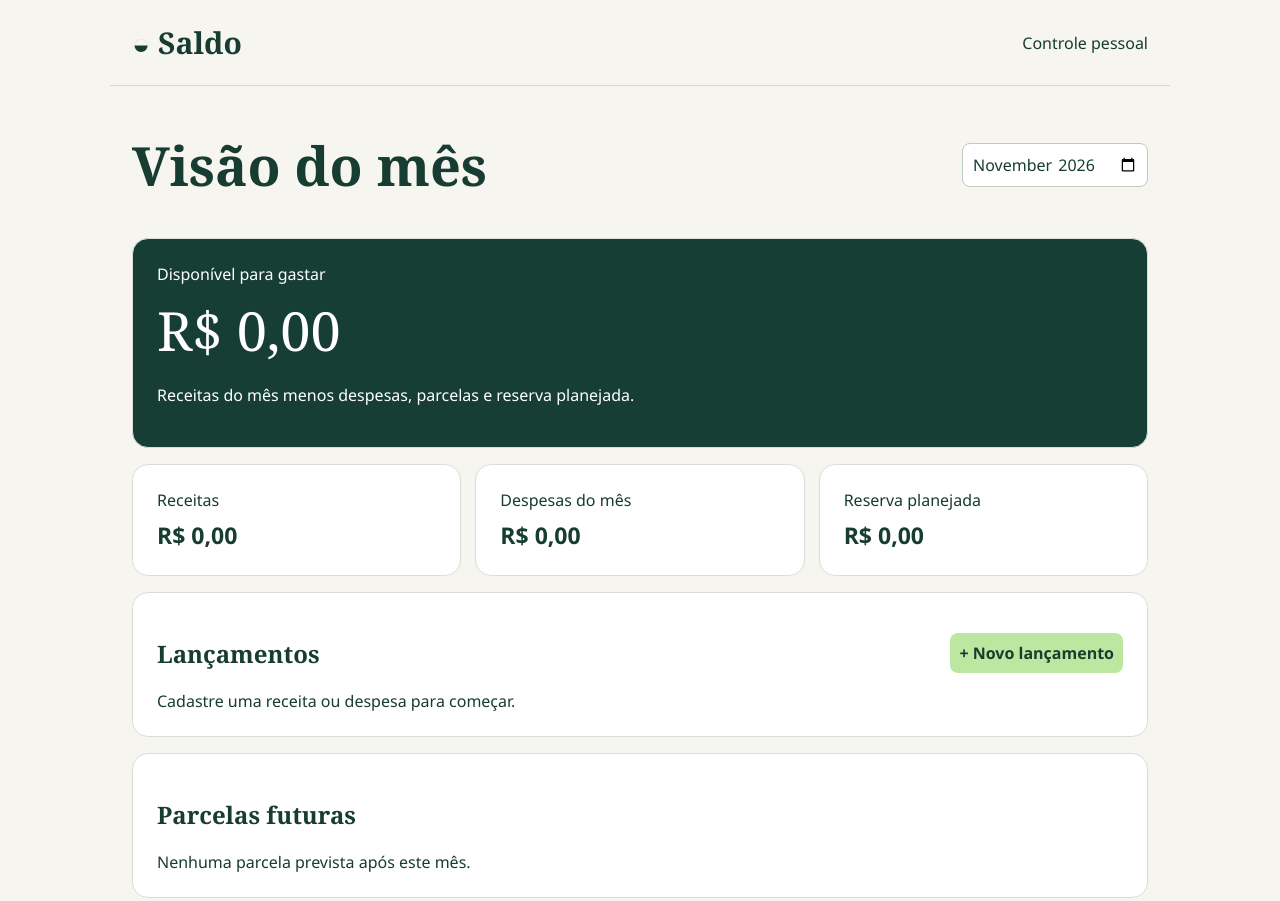
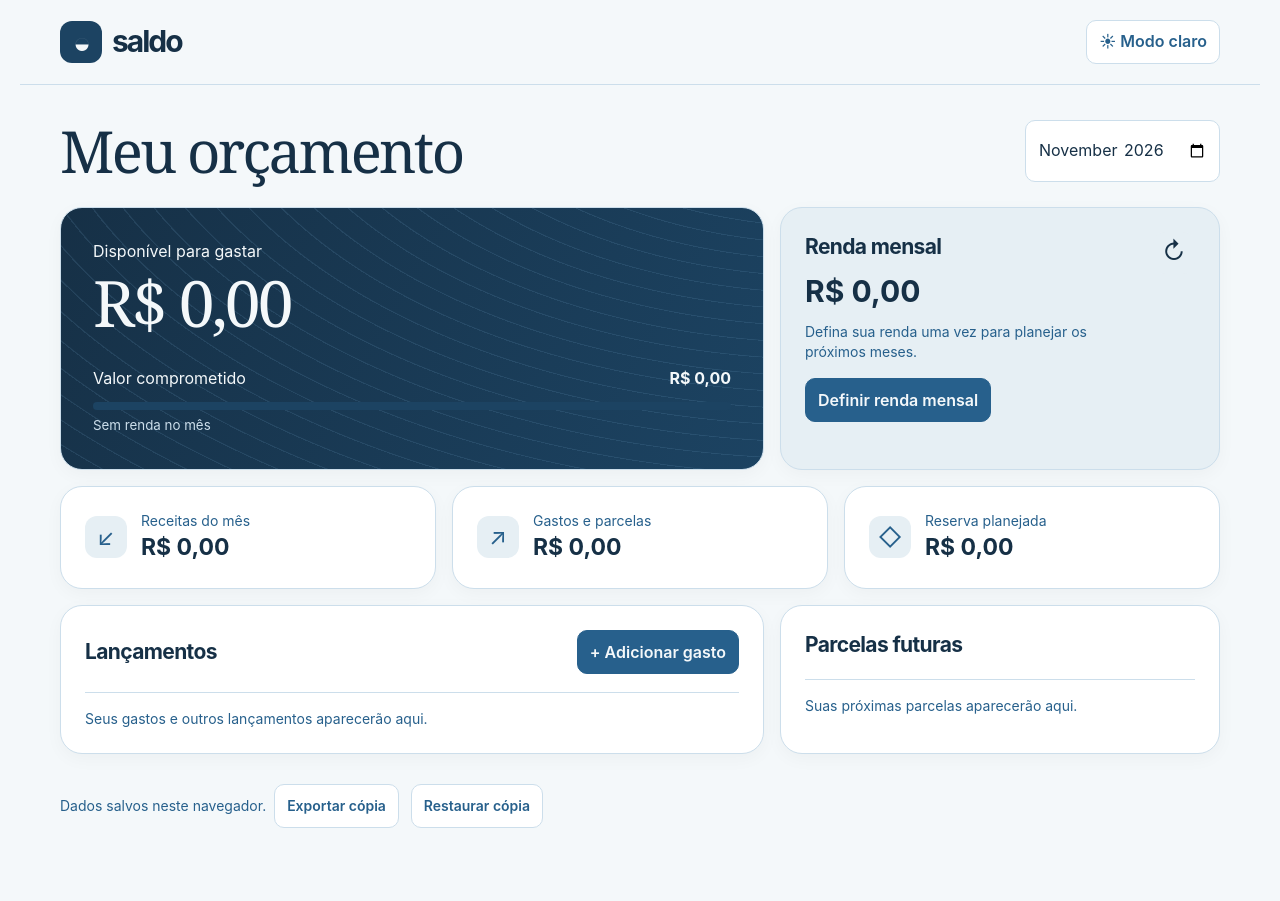
Before and after one commit to levivitordev/controleFinanceiro, a plain HTML site: page index.html in a window 1280 px wide. Shown: the top 901 px of the page. After the commit the page ends 862 px from the top, so only its background shows below. Drawn offline with Linux system fonts and the light colour scheme.

Commit message:
Redesenha painel responsivo com renda recorrente e temas azul-celeste

```diff
--- a/app.js
+++ b/app.js
@@ -6,9 +6,9 @@ const key = 'saldo-pessoal-v1';
 const now = new Date();
 $('month').value = now.getFullYear() + '-' + String(now.getMonth()+1).padStart(2,'0');
 let editing = null;
-const kinds = {income:'Receita',expense:'Despesa',reserve:'Reserva'};
+const kinds = {income:'Receita',expense:'Despesa',reserve:'Reserva',salary:'Renda mensal'};
 function valid(rows){
-  return Array.isArray(rows) && new Set(rows.map(r=>r?.id)).size===rows.length && rows.every(r=>r && typeof r.id==='string' && typeof r.description==='string' && r.description.trim() && Object.hasOwn(kinds,r.kind) && /^\d{4}-(0[1-9]|1[0-2])$/.test(r.start) && Number.isSafeInteger(r.cents) && r.cents>0 && r.cents<=99999999900 && Number.isInteger(r.count) && r.count>=1 && r.count<=120 && (r.kind==='expense'||r.count===1));
+  return Array.isArray(rows) && new Set(rows.map(r=>r?.id)).size===rows.length && rows.every(r=>r && typeof r.id==='string' && typeof r.description==='string' && r.description.trim() && Object.hasOwn(kinds,r.kind) && /^\d{4}-(0[1-9]|1[0-2])$/.test(r.start) && Number.isSafeInteger(r.cents) && (r.cents>0 || (r.cents===0 && r.kind==='salary')) && r.cents<=99999999900 && Number.isInteger(r.count) && r.count>=1 && r.count<=120 && (r.kind==='expense'||r.count===1));
 }
 function read(){
   const rows=JSON.parse(localStorage.getItem(key)||'[]');
@@ -40,17 +40,29 @@ function render(){
   if(!$('month').value)return;
   const selected=serial($('month').value), totals={income:0,expense:0,reserve:0}, future=[];
   $('entries').replaceChildren();$('future').replaceChildren();
-  for(const r of read()){
+  const records=read();
+  const salary=records.filter(r=>r.kind==='salary' && r.start<=$('month').value).sort((a,b)=>b.start.localeCompare(a.start))[0];
+  totals.income=salary?.cents??0;
+  $('salaryValue').textContent=money(totals.income);
+  $('salaryButton').textContent=salary?'Ajustar renda mensal':'Definir renda mensal';
+  for(const r of records){
+    if(r.kind==='salary') continue;
     const i=selected-serial(r.start);
     if(i>=0&&i<r.count){totals[r.kind]+=installment(r,i);line($('entries'),r,i,false)}
     if(r.count>1)for(let j=Math.max(0,i+1);j<r.count;j++)future.push([r,j]);
   }
   future.sort(([a,i],[b,j])=>serial(a.start)+i-serial(b.start)-j).forEach(([r,i])=>line($('future'),r,i,true));
-  if(!future.length)$('future').textContent='Nenhuma parcela prevista após este mês.';
-  if(!$('entries').children.length)$('entries').textContent='Cadastre uma receita ou despesa para começar.';
+  if(!future.length)$('future').textContent='Suas próximas parcelas aparecerão aqui.';
+  if(!$('entries').children.length)$('entries').textContent='Seus gastos e outros lançamentos aparecerão aqui.';
   const balance=totals.income-totals.expense-totals.reserve;
-  $('caption').textContent=balance<0?'Falta para cobrir o mês':'Disponível para gastar';
-  $('balance').textContent=money(Math.abs(balance));
+  const committed=totals.expense+totals.reserve;
+  const ratio=totals.income?Math.round(committed*100/totals.income):0;
+  $('progress').value=totals.income?Math.min(100,ratio):committed?100:0;
+  $('commitment').textContent=money(committed);
+  $('ratio').textContent=totals.income?ratio+'% da renda': 'Sem renda no mês';
+  $('warning').textContent=balance<0?'Faltam '+money(-balance)+' para cobrir este mês.':'';
+  $('caption').textContent='Disponível para gastar';
+  $('balance').textContent=money(Math.max(0,balance));
   $('income').textContent=money(totals.income);$('spent').textContent=money(totals.expense);$('saved').textContent=money(totals.reserve);
 }
 function toggleCount(){fields.count.disabled=fields.kind.value!=='expense';if(fields.count.disabled)fields.count.value=1}
@@ -65,6 +77,21 @@ $('form').onsubmit=e=>{
   const record={id:editing??crypto.randomUUID(),description:fields.description.value.trim(),kind:fields.kind.value,start:fields.start.value,cents:Math.round(Number(fields.amount.value)*100),count:Number(fields.count.value)};
   try{const rows=read();persist(editing?rows.map(r=>r.id===editing?record:r):[...rows,record]);$('editor').close()}catch{alert('Não foi possível salvar. Confira a descrição e o armazenamento do navegador.')}
 };
+$('salaryButton').onclick=()=>{
+  const month=$('month').value;
+  if(!month)return;
+  const active=read().filter(r=>r.kind==='salary' && r.start<=month).sort((a,b)=>b.start.localeCompare(a.start))[0];
+  $('salaryAmount').value=active?(active.cents/100).toFixed(2):'';
+  $('effective').textContent='Vale a partir de '+month.split('-').reverse().join('/')+' e se repete nos meses seguintes.';
+  $('salaryDialog').showModal();
+};
+$('salaryForm').onsubmit=e=>{
+  e.preventDefault();
+  const start=$('month').value;
+  const rows=read().filter(r=>!(r.kind==='salary' && r.start===start));
+  const record={id:crypto.randomUUID(),kind:'salary',description:'Renda mensal',start,count:1,cents:Math.round(Number($('salaryAmount').value)*100)};
+  try{persist([...rows,record]);$('salaryDialog').close()}catch{alert('Não foi possível salvar a renda mensal.')}
+};
 fields.kind.onchange=toggleCount;$('add').onclick=()=>openForm();$('cancel').onclick=()=>$('editor').close();$('month').onchange=render;
 $('backup').onclick=()=>{const a=node('a','');a.href=URL.createObjectURL(new Blob([JSON.stringify(read())],{type:'application/json'}));a.download='saldo-backup.json';a.click();setTimeout(()=>URL.revokeObjectURL(a.href),1000)};
 $('restore').onclick=()=>$('file').click();
@@ -73,3 +100,19 @@ $('file').onchange=async e=>{
 };
 window.addEventListener('storage',render);
 try{render()}catch{alert('Armazenamento indisponível ou dados inválidos. Verifique o navegador ou restaure uma cópia.')}
+
+const preference=window.matchMedia('(prefers-color-scheme: dark)');
+function updateThemeButton(){
+  const choice=document.documentElement.dataset.theme;
+  const dark=choice ? choice==='dark' : preference.matches;
+  $('theme').setAttribute('aria-pressed',String(dark));
+  $('theme').textContent=dark?'☾  Modo escuro':'☀  Modo claro';
+}
+$('theme').onclick=()=>{
+  const theme=$('theme').getAttribute('aria-pressed')==='true'?'light':'dark';
+  document.documentElement.dataset.theme=theme;
+  try{localStorage.setItem('saldo-theme',theme)}catch{}
+  updateThemeButton();
+};
+preference.addEventListener('change',updateThemeButton);
+updateThemeButton();
--- a/index.html
+++ b/index.html
@@ -1,11 +1,15 @@
 <!doctype html><html lang="pt-BR"><meta charset="utf-8"><meta name="viewport" content="width=device-width,initial-scale=1"><title>Saldo · Controle financeiro</title>
-<style>
-*{box-sizing:border-box}body{margin:0;background:#f6f5ef;color:#173c32;font:16px "Segoe UI",sans-serif}header,main{max-width:1060px;margin:auto;padding:22px}header,.row,article{display:flex;align-items:center;justify-content:space-between;gap:14px}header{border-bottom:1px solid #cfdbd3}header b{font: bold 30px Georgia}h1,h2{font-family:Georgia,serif}h1{font-size:clamp(32px,5vw,54px);margin:20px 0}section,dialog{background:white;border:1px solid #d9ded6;border-radius:16px;padding:24px;margin:16px 0}.hero{background:#163e34;color:white}.hero strong{display:block;font:54px Georgia;margin:8px 0}.metrics{display:grid;grid-template-columns:repeat(3,1fr);gap:14px}.metrics section{margin:0}.metrics b{display:block;margin-top:8px;font-size:23px}button,input,select{font:inherit;border:1px solid #bdcbc2;border-radius:8px;padding:9px;background:white;color:inherit}button{cursor:pointer}.primary{background:#bce7a0;color:#183d2f;border:0;font-weight:650}article{border-top:1px solid #e4e8e3;padding:12px 0}article small{display:block;color:#59685f}dialog{margin:auto;width:min(440px,96vw);color:inherit}dialog::backdrop{background:#1238}label{display:grid;gap:4px;margin-bottom:12px}footer{font-size:14px;margin:20px 0}p{line-height:1.5}@media(max-width:620px){.metrics{grid-template-columns:1fr}.row{flex-wrap:wrap}section{padding:16px}article{flex-wrap:wrap}}
-</style><header><b>◒ Saldo</b><span>Controle pessoal</span></header><main>
-<div class="row"><h1>Visão do mês</h1><input type="month" id="month" aria-label="Mês de referência" required></div>
-<section class="hero"><span id="caption"></span><strong id="balance"></strong><p>Receitas do mês menos despesas, parcelas e reserva planejada.</p></section>
-<div class="metrics"><section>Receitas<b id="income"></b></section><section>Despesas do mês<b id="spent"></b></section><section>Reserva planejada<b id="saved"></b></section></div>
-<section><div class="row"><h2>Lançamentos</h2><button class="primary" id="add">+ Novo lançamento</button></div><div id="entries"></div></section>
-<section><h2>Parcelas futuras</h2><div id="future"></div></section>
+<script>
+try {
+  const theme=localStorage.getItem('saldo-theme');
+  if(theme==='light'||theme==='dark') document.documentElement.dataset.theme=theme;
+} catch {}
+</script><link rel="stylesheet" href="style.css"><header><div class="brand"><i aria-hidden="true">◒</i> saldo</div><button id="theme" type="button" aria-label="Modo escuro" aria-pressed="false">Modo escuro</button></header><main>
+<div class="row heading"><div><h1>Meu orçamento</h1></div><input type="month" id="month" aria-label="Mês de referência" required></div>
+<div class="overview"><section class="hero"><span id="caption"></span><strong id="balance"></strong><div id="warning" role="status"></div><div class="meter"><div class="row"><span>Valor comprometido</span><b id="commitment"></b></div><progress id="progress" max="100"></progress><small id="ratio"></small></div></section>
+<section class="salary"><div class="symbol" aria-hidden="true">↻</div><h2>Renda mensal</h2><strong id="salaryValue"></strong><p>Defina sua renda uma vez para planejar os próximos meses.</p><button id="salaryButton"></button></section></div>
+<div class="metrics"><section><em>↙</em><div>Receitas do mês<b id="income"></b></div></section><section><em>↗</em><div>Gastos e parcelas<b id="spent"></b></div></section><section><em>◇</em><div>Reserva planejada<b id="saved"></b></div></section></div>
+<div class="ledger"><section><div class="row"><h2>Lançamentos</h2><button class="primary" id="add">+ Adicionar gasto</button></div><div id="entries"></div></section><section><h2>Parcelas futuras</h2><div id="future"></div></section></div>
+<dialog id="salaryDialog"><form id="salaryForm"><h2>Minha renda mensal</h2><p id="effective"></p><label>Valor mensal (R$)<input id="salaryAmount" type="number" min="0" max="999999999" step=".01" required></label><div class="row"><button type="button" onclick="this.closest('dialog').close()">Cancelar</button><button class="primary">Salvar renda</button></div></form></dialog>
 <footer>Dados salvos neste navegador. <button id="backup">Exportar cópia</button> <button id="restore">Restaurar cópia</button><input id="file" type="file" accept=".json" hidden></footer>
 <dialog id="editor"><form id="form"><h2 id="title"></h2><label>Descrição<input name="description" maxlength="100" required></label><label>Tipo<select name="kind"><option value="expense">Despesa</option><option value="income">Receita</option><option value="reserve">Reserva planejada</option></select></label><label>Valor total (R$)<input name="amount" type="number" min=".01" max="999999999" step=".01" required></label><label>Mês da primeira cobrança ou entrada<input type="month" name="start" required></label><label>Número de parcelas<input name="count" type="number" min="1" max="120" value="1" required></label><div class="row"><button type="button" id="cancel">Cancelar</button><button class="primary">Salvar</button></div></form></dialog></main><script src="app.js"></script></html>
--- /dev/null
+++ b/style.css
@@ -0,0 +1,51 @@
+:root{
+  --profundo-azul-celeste-50:#F4F8FA;
+  --profundo-azul-celeste-100:#E6EFF4;
+  --profundo-azul-celeste-200:#CCDEEB;
+  --profundo-azul-celeste-300:#A6C7DE;
+  --profundo-azul-celeste-400:#77AAD0;
+  --profundo-azul-celeste-500:#468EC3;
+  --profundo-azul-celeste-600:#3276A9;
+  --profundo-azul-celeste-700:#27608C;
+  --profundo-azul-celeste-800:#1C4362;
+  --profundo-azul-celeste-900:#163046;
+  --profundo-azul-celeste-950:#0D1B26;
+}
+:root{color-scheme:light;--ink:var(--profundo-azul-celeste-900);--muted:var(--profundo-azul-celeste-700);--line:var(--profundo-azul-celeste-200);--paper:var(--profundo-azul-celeste-50);--surface:white;--soft:var(--profundo-azul-celeste-100);--accent:var(--profundo-azul-celeste-700);--buttonText:var(--profundo-azul-celeste-50);--mark:var(--profundo-azul-celeste-800);--markText:var(--profundo-azul-celeste-50);}
+:root[data-theme=dark]{color-scheme:dark;--ink:var(--profundo-azul-celeste-50);--muted:var(--profundo-azul-celeste-300);--line:var(--profundo-azul-celeste-800);--paper:var(--profundo-azul-celeste-950);--surface:var(--profundo-azul-celeste-900);--soft:var(--profundo-azul-celeste-800);--accent:var(--profundo-azul-celeste-300);--buttonText:var(--profundo-azul-celeste-950);--mark:var(--profundo-azul-celeste-200);--markText:var(--profundo-azul-celeste-950);}
+@media(prefers-color-scheme:dark){:root:not([data-theme]){color-scheme:dark;--ink:var(--profundo-azul-celeste-50);--muted:var(--profundo-azul-celeste-300);--line:var(--profundo-azul-celeste-800);--paper:var(--profundo-azul-celeste-950);--surface:var(--profundo-azul-celeste-900);--soft:var(--profundo-azul-celeste-800);--accent:var(--profundo-azul-celeste-300);--buttonText:var(--profundo-azul-celeste-950);--mark:var(--profundo-azul-celeste-200);--markText:var(--profundo-azul-celeste-950);}}
+body{margin:0;color:var(--ink);background:var(--paper);font:16px/1.45 "DM Sans",-apple-system,BlinkMacSystemFont,"Segoe UI",sans-serif}
+main,header{max-width:1160px;margin:auto;padding:20px 40px}
+header,.row,article{display:flex;align-items:center;justify-content:space-between;gap:12px}
+header{border-bottom:1px solid var(--line);color:var(--muted)}
+.brand{display:flex;gap:10px;align-items:center;font-size:30px;letter-spacing:-2px;font-weight:750;color:var(--ink)}
+.brand i,.symbol,em{display:grid;place-items:center;font-style:normal;border-radius:12px;background:var(--soft);width:42px;height:42px}
+.brand i{background:var(--ink);color:var(--markText)}.heading{margin:14px 0 24px}.heading small{letter-spacing:.14em;font-weight:700;color:var(--muted);font-size:11px}
+h1,h2,p{margin:0}h1{font:500 clamp(34px,5vw,58px)/1.1 Georgia,serif;letter-spacing:-.045em}h2{font-size:21px;letter-spacing:-.03em}
+.overview,.ledger,.metrics{display:grid;gap:16px;margin-bottom:16px}.overview,.ledger{grid-template-columns:minmax(0,1.6fr) minmax(0,1fr)}.metrics{grid-template-columns:repeat(3,minmax(0,1fr))}
+section,dialog{border:1px solid var(--line);background:var(--surface);border-radius:22px;padding:24px;min-width:0}
+.hero{position:relative;isolation:isolate;overflow:hidden;background:var(--profundo-azul-celeste-900);color:var(--surface);display:flex;flex-direction:column;justify-content:center;padding:32px}
+.hero:before{content:"";position:absolute;z-index:-1;inset:0;background:repeating-radial-gradient(circle at 110% -40%,transparent 0 22px,#77aad026 23px 24px)}
+.hero strong{font:500 clamp(36px,5vw,68px)/1.25 Georgia,serif;letter-spacing:-.045em;overflow-wrap:anywhere}.meter{margin-top:24px}.meter small{color:var(--profundo-azul-celeste-200)}progress{width:100%;height:8px;appearance:none;border:0;background:var(--profundo-azul-celeste-800);border-radius:8px;overflow:hidden}progress::-webkit-progress-bar{background:var(--profundo-azul-celeste-800)}progress::-webkit-progress-value{background:var(--profundo-azul-celeste-300)}progress::-moz-progress-bar{background:var(--profundo-azul-celeste-300)}
+#warning{color:#ffdbab;font-weight:650}.salary{background:var(--soft);position:relative}.symbol{float:right;font-size:24px}.salary strong{display:block;font-size:30px;margin:8px 0}.salary p{font-size:14px;color:var(--muted);max-width:32ch;margin-bottom:16px}
+button,input,select{font:inherit;color:inherit;border-radius:10px;border:1px solid var(--line);background:var(--surface);min-height:44px;padding:8px 12px;max-width:100%}button{cursor:pointer;font-weight:600}button:hover{background:var(--soft)}.primary,#salaryButton{background:var(--ink);color:white;border-color:var(--ink)}.primary:hover,#salaryButton:hover{background:var(--profundo-azul-celeste-600)}
+.metrics section{display:flex;align-items:center;gap:14px;color:var(--muted);font-size:14px}.metrics b{display:block;font-size:23px;color:var(--ink)}.metrics em{flex:none;font-size:23px}.metrics section:nth-child(2) em{background:var(--soft)}.metrics section:nth-child(3) em{background:var(--soft)}
+#entries,#future{margin-top:18px;border-top:1px solid var(--line);padding-top:16px;font-size:14px;color:var(--muted)}
+article{flex-wrap:wrap;padding:12px 0;color:var(--ink)}article+article{border-top:1px solid var(--line)}article>div:first-child{flex:1;min-width:100px;overflow-wrap:anywhere}article small{display:block;color:var(--muted)}article button{margin:2px;font-size:14px}
+footer{color:var(--muted);font-size:14px;padding:10px 0}footer button{margin:4px}
+dialog{margin:auto;width:min(440px,calc(100% - 28px));max-height:85dvh;overflow:auto;color:var(--ink)}dialog::backdrop{background:#0d1b26b3}label{display:grid;gap:4px;margin:12px 0}dialog input,dialog select{min-width:0;width:100%}dialog p{margin:10px 0;color:var(--muted)}
+@media(max-width:740px){main,header{padding:16px max(16px,env(safe-area-inset-left))}.overview,.ledger{grid-template-columns:1fr}.heading{flex-wrap:wrap;margin:6px 0 14px}.overview,.metrics,.ledger{gap:10px;margin-bottom:10px}section{padding:18px}.hero{padding:22px}.meter{margin-top:14px}.salary strong{margin:2px 0}.salary p{max-width:none;margin:4px 0 12px}.metrics{grid-template-columns:1fr}.metrics section{padding:9px 14px}.metrics section div{display:flex;align-items:center;justify-content:space-between;gap:8px;flex:1}.metrics b{font-size:18px}.metrics em{width:32px;height:32px}.ledger .row{flex-wrap:wrap}footer{padding-bottom:max(16px,env(safe-area-inset-bottom))}}
+
+.brand i{background:var(--mark)}
+.hero{color:var(--profundo-azul-celeste-50);background:linear-gradient(120deg,var(--profundo-azul-celeste-900),var(--profundo-azul-celeste-800))}
+.hero:before{background:repeating-radial-gradient(ellipse at 110% -75%,transparent 0 26px,#77aad026 27px 28px)}
+.primary,#salaryButton{background:var(--accent);color:var(--buttonText);border-color:var(--accent)}
+.primary:hover,#salaryButton:hover{background:var(--mark);color:var(--markText)}
+section{box-shadow:0 5px 18px #0d1b2609}
+button:focus-visible,input:focus-visible,select:focus-visible{outline:3px solid var(--profundo-azul-celeste-500);outline-offset:2px}
+@media(prefers-reduced-motion:no-preference){
+  button{transition:background-color .18s,color .18s,transform .18s}
+  button:active{transform:translateY(1px)}
+  .overview,dialog[open]{animation:arrive .22s ease-out}
+  @keyframes arrive{from{opacity:.6;transform:translateY(5px)}to{opacity:1;transform:none}}
+}
```
Also changed, not shown: 1 other file.
